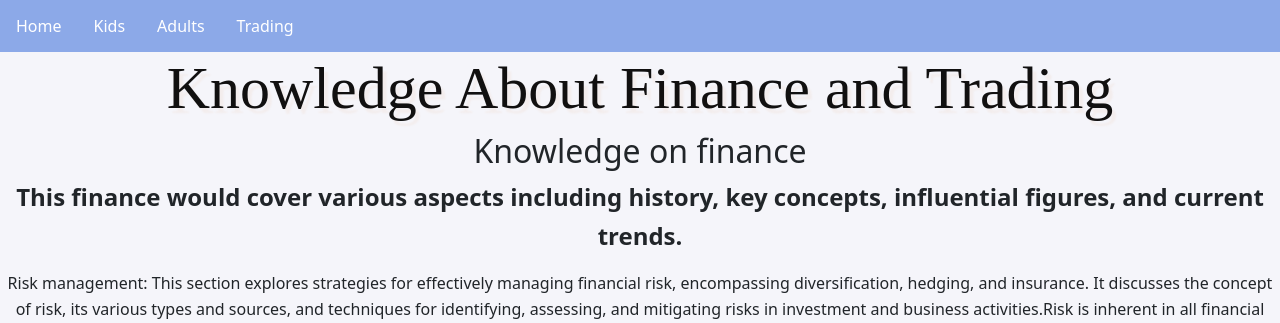
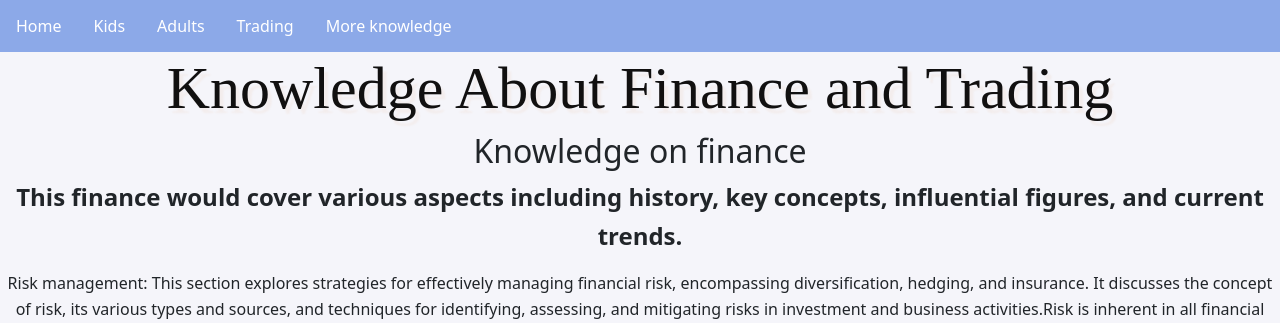
Before and after one commit to LCHIN7X/Team_BeginnerZ, a Flask app: page /lesson/knowledge in a window 1280 px wide. Shown: the part 56-379 px from the top of the page. Run offline with Flask 3, Linux system fonts and the light colour scheme; the visitor is signed in with stand-in values (Sample User, id 1).

Commit message:
Update knowledge.html

```diff
--- a/lesson/templates/knowledge.html
+++ b/lesson/templates/knowledge.html
@@ -36,6 +36,7 @@
                 <a href="HTML_PAGE_13">Strategy for Trading</a>
             </div>
         </li>
+        <li id="link"><a class="nav-link" href="{{url_for('lesson.knowledge_page')}}">More knowledge</a></li>
     </ul>
 
     <h1 id="title1">Knowledge About Finance and Trading</h1>
```
